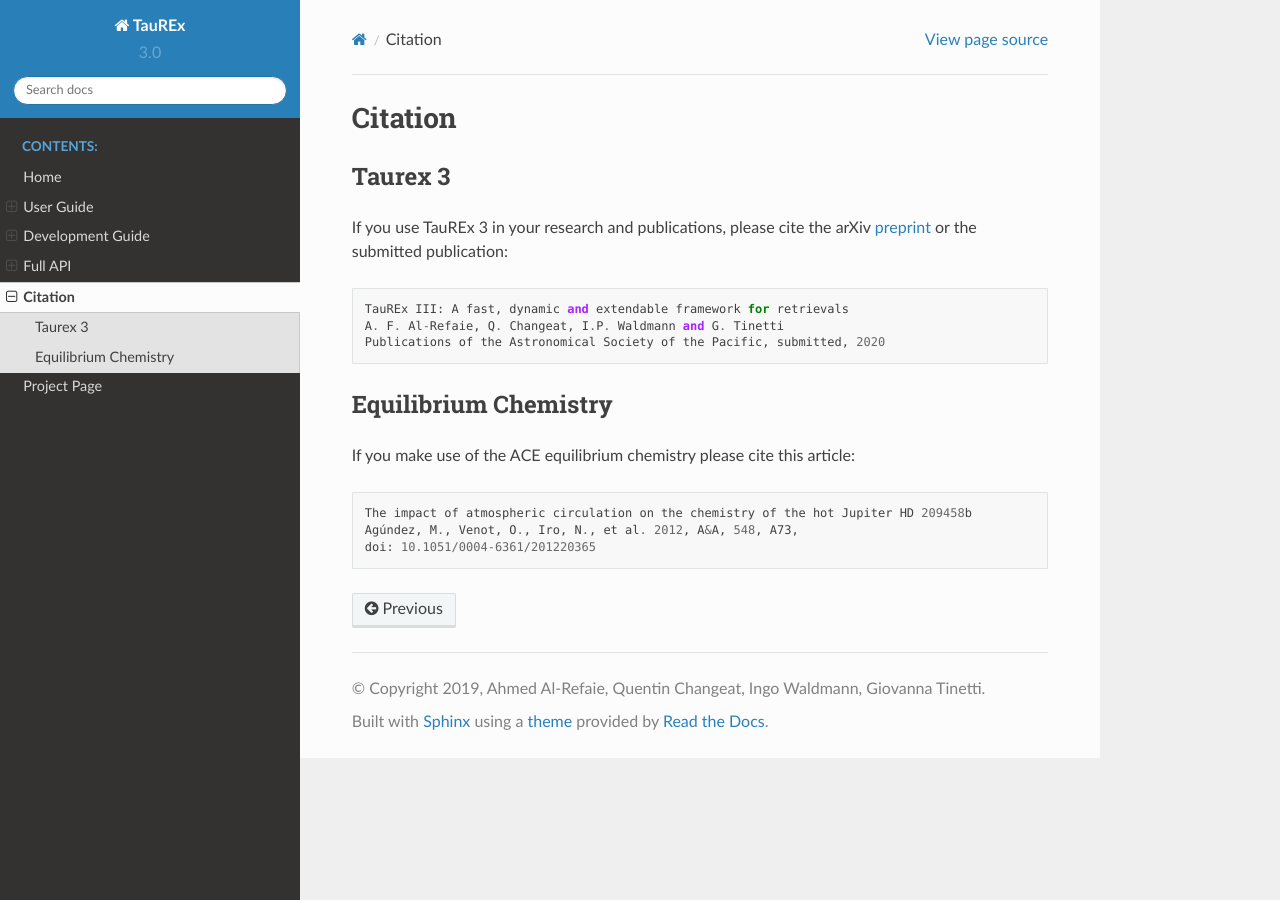
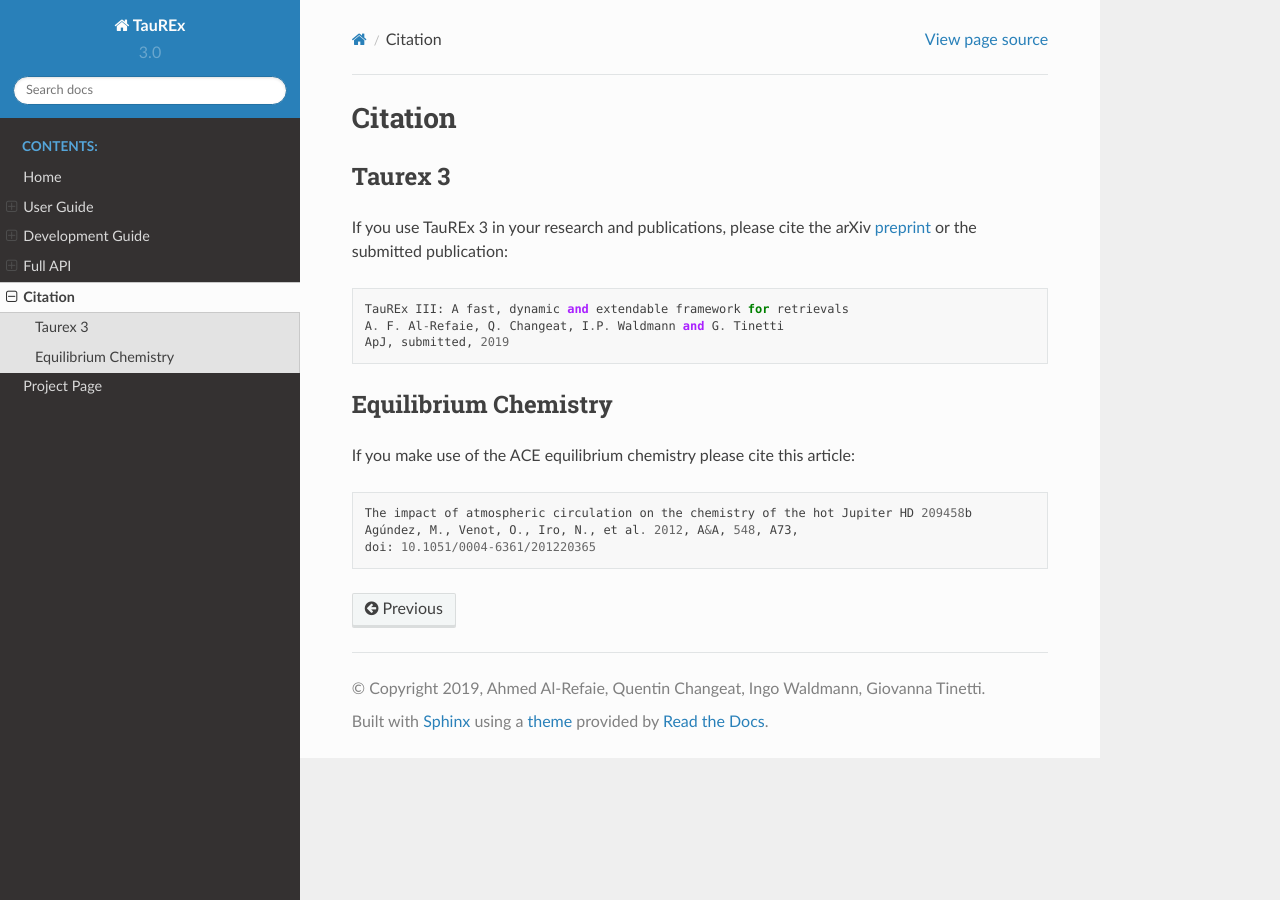
Before and after one commit to ucl-exoplanets/TauREx3_public, a Sphinx documentation site: the page built from doc/source/citation.rst, in a window 1280 px wide. Built offline with Sphinx 7.4.7 and the Read the Docs theme 2.0.0, drawn with Linux system fonts in a browser that asks for light colours; pages that are not in the unit, such as notebooks, are missing from menus.

Commit message:
Updated citation

```diff
--- a/doc/source/citation.rst
+++ b/doc/source/citation.rst
@@ -10,7 +10,7 @@
 
     TauREx III: A fast, dynamic and extendable framework for retrievals
     A. F. Al-Refaie, Q. Changeat, I.P. Waldmann and G. Tinetti
-    Publications of the Astronomical Society of the Pacific, submitted, 2020
+    ApJ, submitted, 2019
 
 
 Equilibrium Chemistry
```
